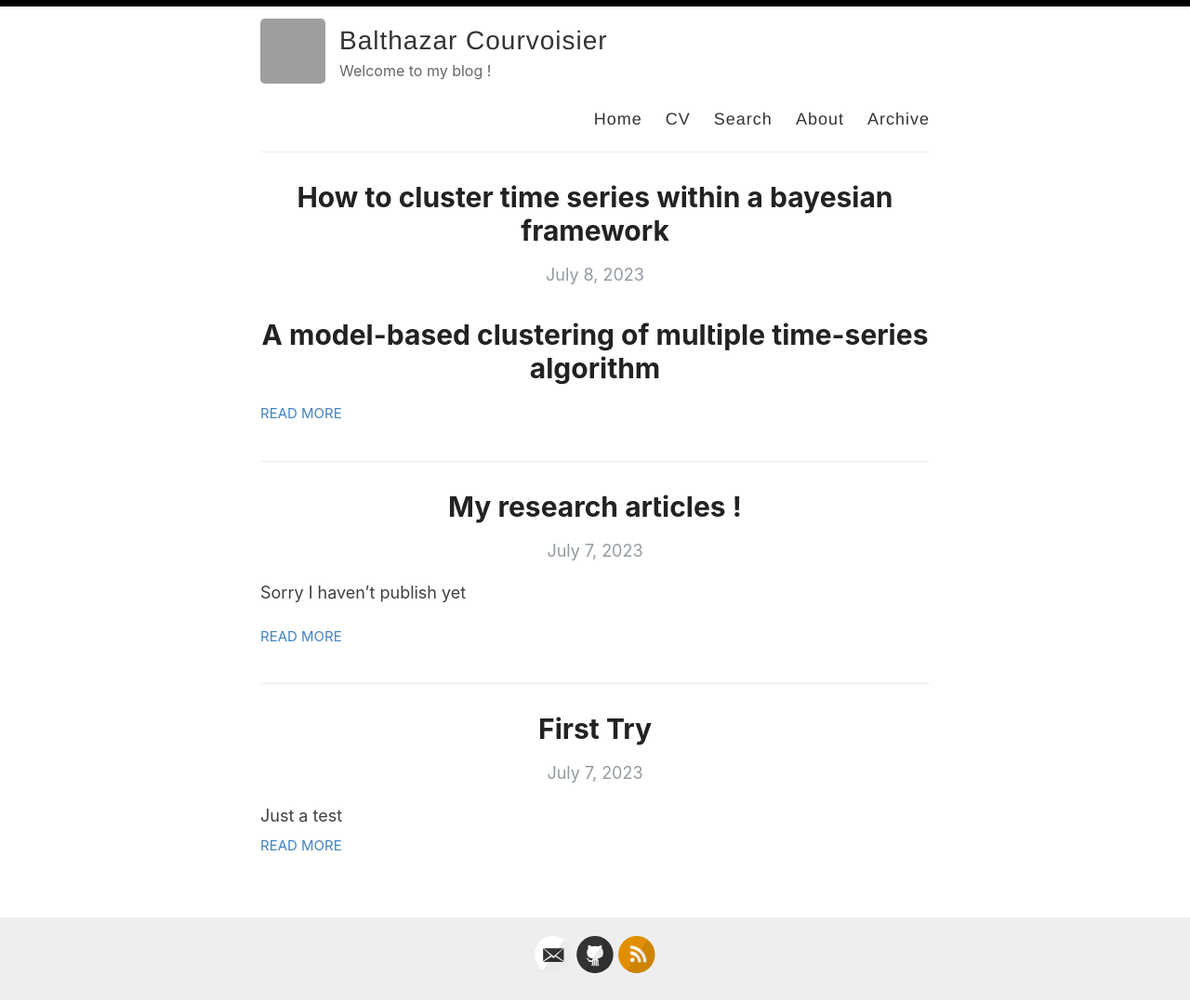
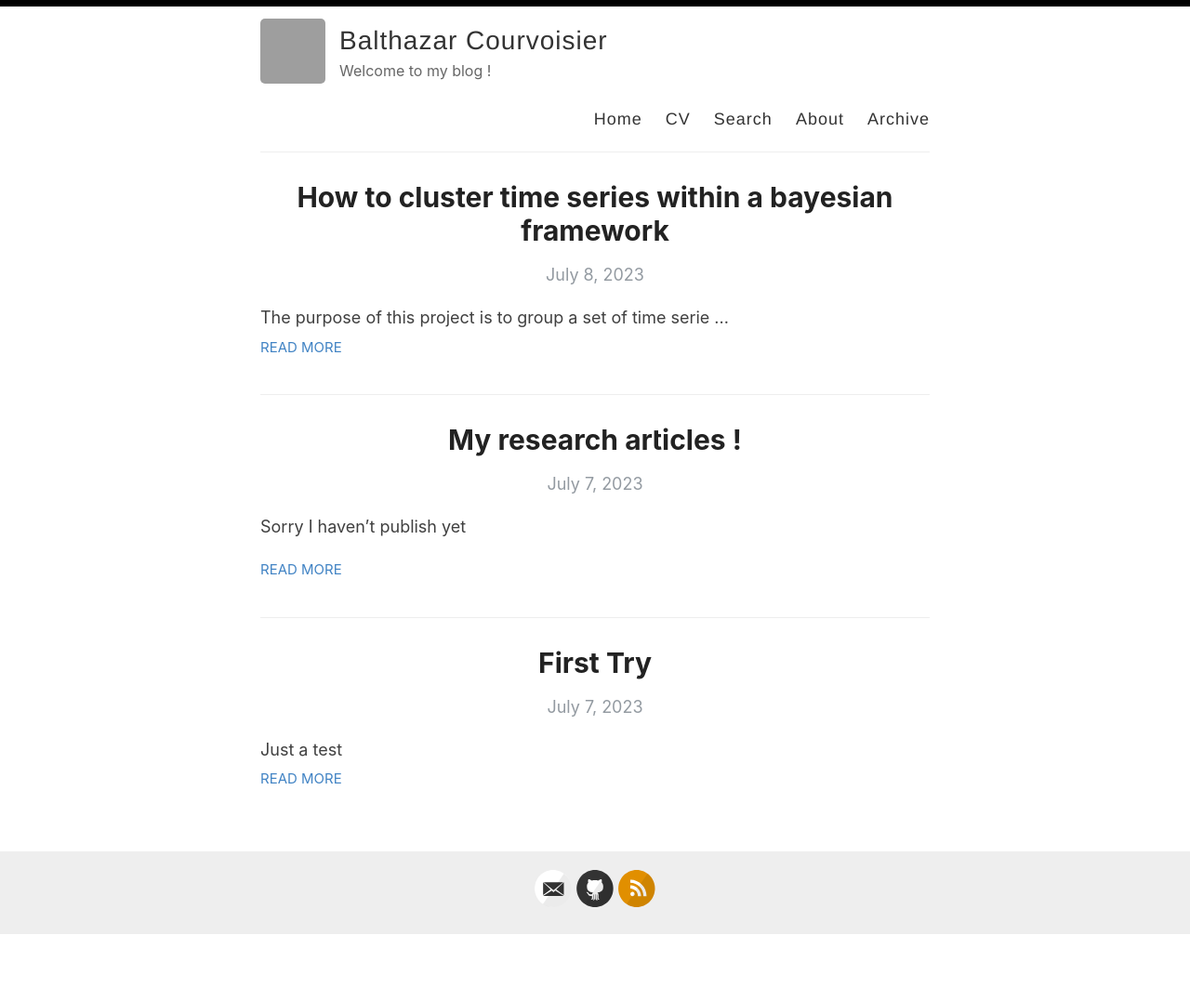
Before and after one commit to Zaltarba/blog, a Jekyll site: the page built from index.html, in a window 1280 px wide. Shown: the whole page at 93% size. Built offline with Jekyll 4.4.1, drawn with Linux system fonts in a browser that asks for light colours; the list of posts is cut into pages by our own code; after the commit the page ends 1005 px from its top, so only the background shows below that; grey boxes are pictures that could not be loaded.

Commit message:
Update 2023-07-08-Bayesian-article.md

```diff
--- a/_posts/2023-07-08-Bayesian-article.md
+++ b/_posts/2023-07-08-Bayesian-article.md
@@ -1,7 +1,8 @@
 ---
-layout: Bayesian statistics project
-title: How to cluster time series within a bayesian framework
-categories: Academic project
+layout: post
+title:  How to cluster time series within a bayesian framework
+categories: [Academic project]
+excerpt: The purpose of this project is to group a set of time serie ...
 ---
 
 # A model-based clustering of multiple time-series algorithm
```
